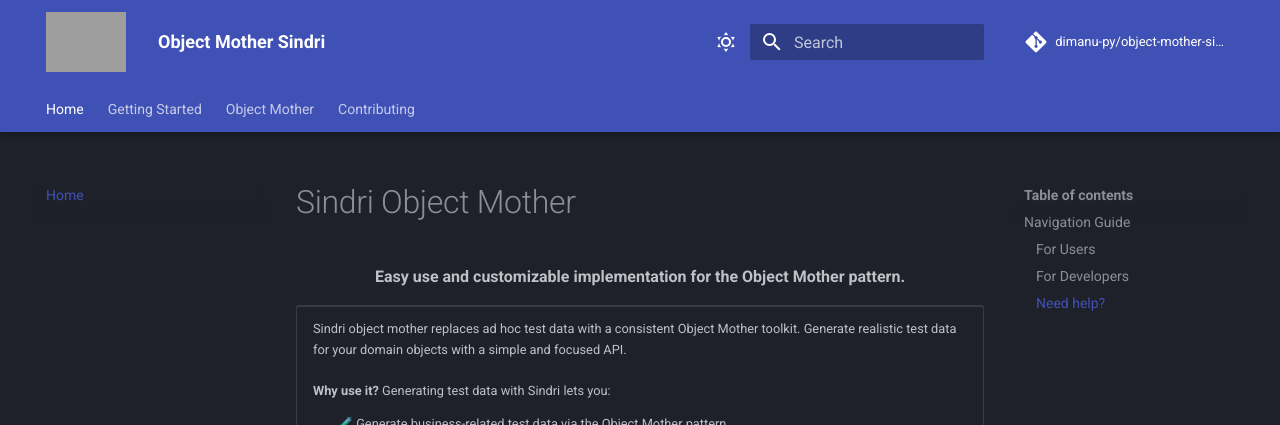
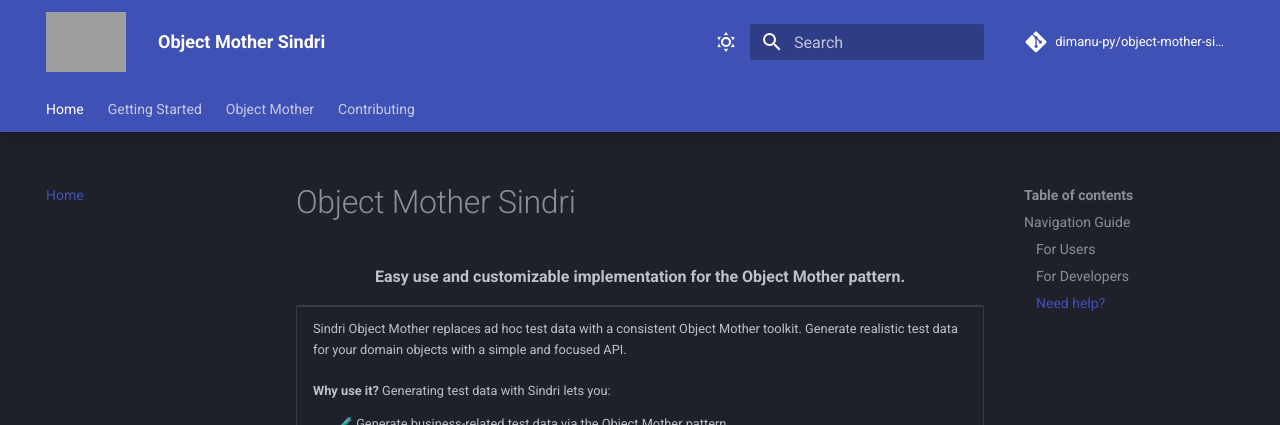
Before and after one commit to dimanu-py/object-mother, an MkDocs documentation site: the page built from docs/documentation/home/index.md, in a window 1280 px wide and 1395 px high, cut to the strip 0-425 px from the top of the window. Built offline with MkDocs 1.6.1 and Material for MkDocs 9.7.7, drawn with Linux system fonts in a browser that asks for light colours; comment, search, counter and statistics services are not loaded; grey boxes are pictures that could not be loaded.

```diff
--- a/docs/documentation/home/index.md
+++ b/docs/documentation/home/index.md
@@ -1,11 +1,11 @@
-# Sindri Object Mother
+#  Object Mother Sindri
 
 <div align="center">
   <strong>Easy use and customizable implementation for the Object Mother pattern.</strong>
 </div>
 
 <div align="center"><table><tr><td>
-Sindri object mother replaces ad hoc test data with a consistent Object Mother toolkit.
+Sindri Object Mother replaces ad hoc test data with a consistent Object Mother toolkit.
 Generate realistic test data for your domain objects with a simple and focused API.
 
 <br><br>
```
